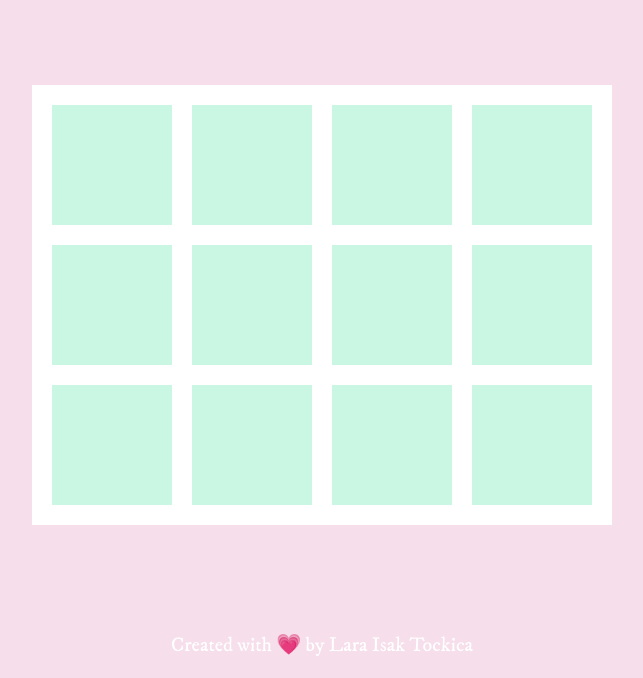
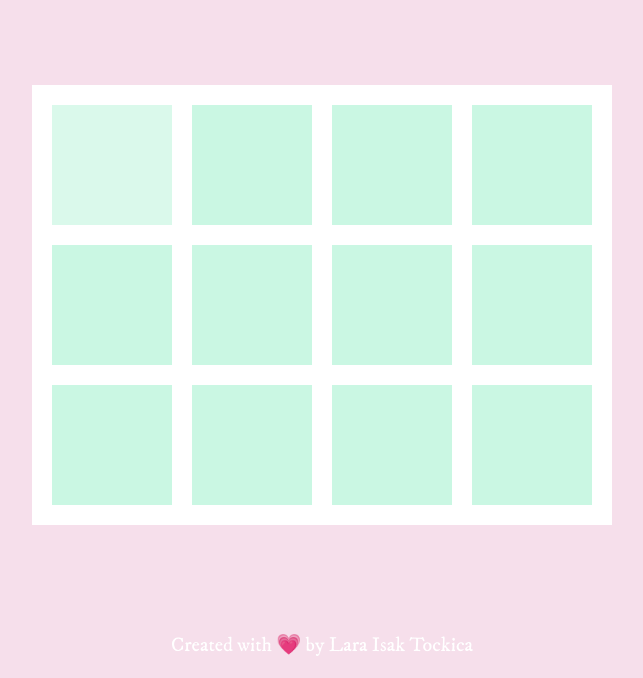
Before and after one commit to lara-isak/dita-memory-game, a plain HTML site: page index.html in a window 1280 px wide. In both pictures the pointer is over the element 430 px from the left and 287 px from the top of the page. Shown: the part 122-800 px from the top of the page, without its empty margins (318-961 px from the left). Drawn offline with nearby package versions, Linux system fonts and the light colour scheme.

Commit message:
💄 styles: add hover state to the card

```diff
--- a/style.css
+++ b/style.css
@@ -68,6 +68,11 @@ main {
   margin: 10px;
 }
 
+.card:hover {
+  opacity: 0.7;
+  cursor: pointer;
+}
+
 img {
   width: 100%;
   height: 100%;
```
